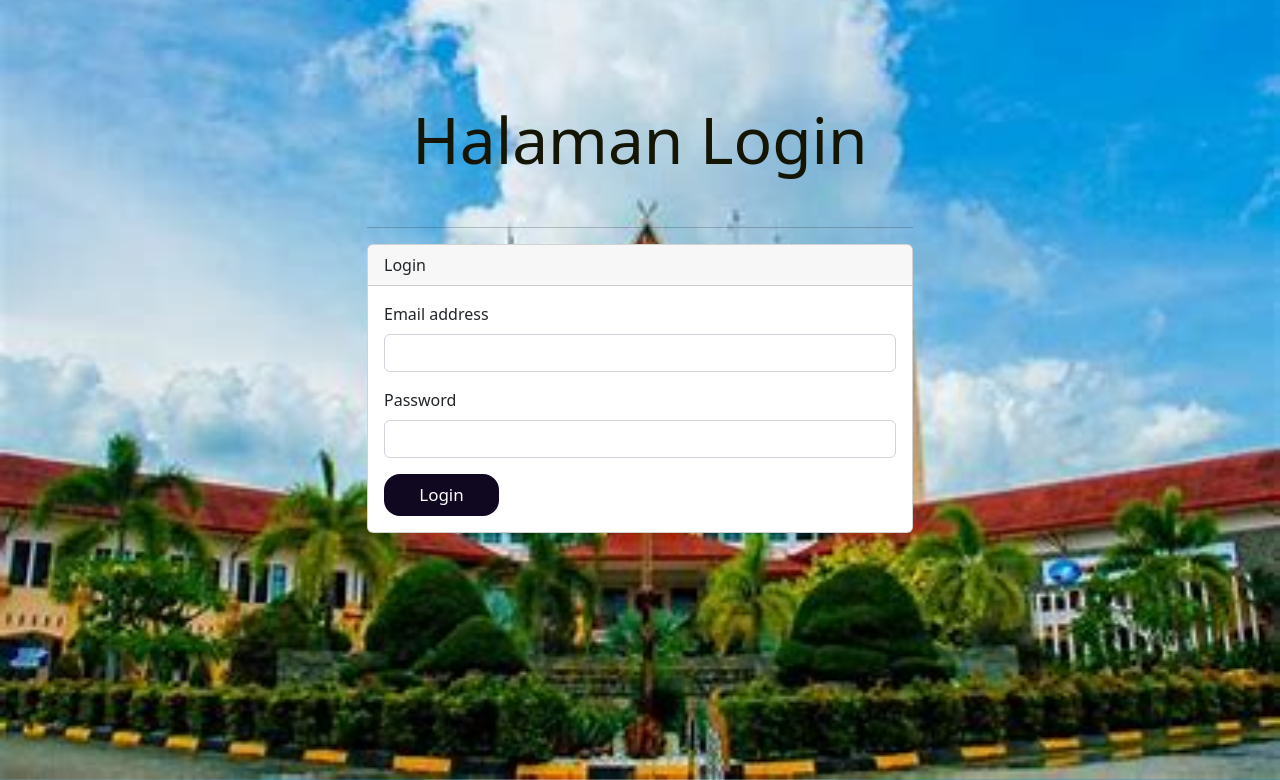
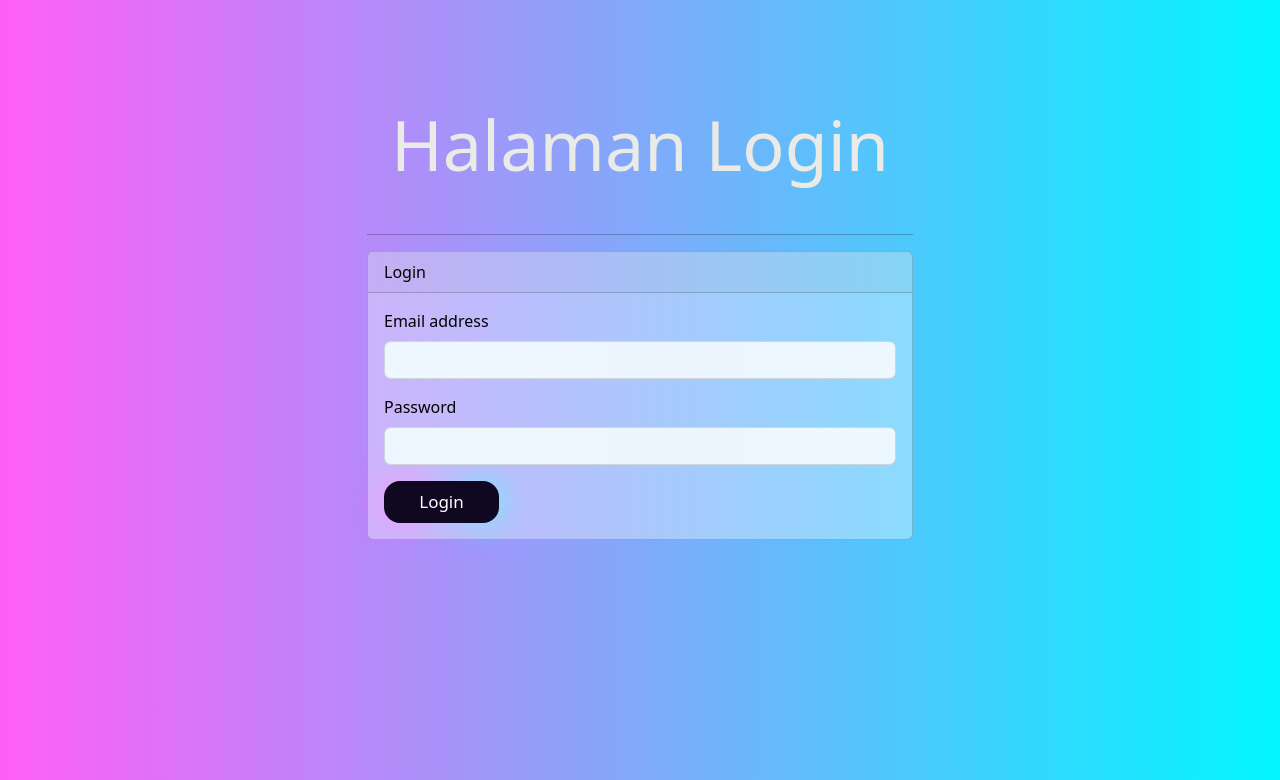
Before and after one commit to ziliwu159/tb1, a Flask app: page / in a window 1280 px wide. Shown: the top 780 px of the page. Run offline with Flask 3, Linux system fonts and the light colour scheme; some libraries are stand-ins or nearby versions.

Commit message:
udah selesai login&semesternya

```diff
--- a/Templates/login.html
+++ b/Templates/login.html
@@ -39,7 +39,6 @@
 
 
                 <div class="card-body">
-                  <div class="login-box"></div>
                     <form action="/verifikasi-login" method="POST">
 
                         <div class="mb-3">
--- a/Templates/matakuliah/data-kuliah-prodi/main.html
+++ b/Templates/matakuliah/data-kuliah-prodi/main.html
@@ -38,6 +38,7 @@
             <td>Deskripsi </td>
             <td>SKS</td>
             <td>Program Studi</td>
+            <td>Semester</td>
             <td>Aksi</td>
           </tr>
         </thead>
--- a/Templates/matakuliah/data-kuliah-prodi/matkul.html
+++ b/Templates/matakuliah/data-kuliah-prodi/matkul.html
@@ -8,6 +8,7 @@ path == '/matakuliah/IF' %}
     <td>{{item.2}}</td>
     <td>{{item.3}}</td>
     <td>{{item.4}}</td>
+    <td>{{item.5}}</td>
 
     <td>
       <a href="/matakuliah/edit/{{item.0}}" class="btn btn-primary"
@@ -33,6 +34,7 @@ path == '/matakuliah/IF' %}
     <td>{{item.2}}</td>
     <td>{{item.3}}</td>
     <td>{{item.4}}</td>
+    <td>{{item.5}}</td>
 
     <td>
       <a href="/matakuliah/edit/{{item.0}}" class="btn btn-primary"
@@ -58,6 +60,7 @@ path == '/matakuliah/IF' %}
     <td>{{item.2}}</td>
     <td>{{item.3}}</td>
     <td>{{item.4}}</td>
+    <td>{{item.5}}</td>
 
     <td>
       <a href="/matakuliah/edit/{{item.0}}" class="btn btn-primary"
@@ -83,6 +86,7 @@ path == '/matakuliah/IF' %}
     <td>{{item.2}}</td>
     <td>{{item.3}}</td>
     <td>{{item.4}}</td>
+    <td>{{item.5}}</td>
 
     <td>
       <a href="/matakuliah/edit/{{item.0}}" class="btn btn-primary"
@@ -108,6 +112,7 @@ path == '/matakuliah/IF' %}
     <td>{{item.2}}</td>
     <td>{{item.3}}</td>
     <td>{{item.4}}</td>
+    <td>{{item.5}}</td>
 
     <td>
       <a href="/matakuliah/edit/{{item.0}}" class="btn btn-primary"
@@ -133,6 +138,7 @@ path == '/matakuliah/IF' %}
     <td>{{item.2}}</td>
     <td>{{item.3}}</td>
     <td>{{item.4}}</td>
+    <td>{{item.5}}</td>
 
     <td>
       <a href="/matakuliah/edit/{{item.0}}" class="btn btn-primary"
--- a/app.py
+++ b/app.py
@@ -63,7 +63,7 @@ def dashboard():
 @app.route('/mahasiswa', methods = ['GET'])
 def data_mahasiswa():
     cur = mysql.connection.cursor()
-    cur.execute('SELECT id,nim,nama_lengkap,alamat FROM students ORDER BY nama_lengkap')
+    cur.execute('SELECT id,nim,nama_lengkap,alamat FROM students ORDER BY id')
     data = cur.fetchall()
     cur.close()
     return render_template('mahasiswa/data-mahasiswa.html', mahasiswa = data)
@@ -119,13 +119,10 @@ def delete_contact(id):
     return redirect(url_for('data_mahasiswa'))
 
 
-
-
-
 @app.route('/matakuliah', methods = ['GET'])
 def data_kuliah():
     cur = mysql.connection.cursor()
-    cur.execute('SELECT * FROM mata_kuliah ORDER BY programstudi')
+    cur.execute('SELECT * FROM mata_kuliah ORDER BY kode')
     data = cur.fetchall()
     cur.close()
     return render_template('matakuliah/data-kuliah.html', matakuliah = data)
--- a/static/css/login.css
+++ b/static/css/login.css
@@ -1,17 +1,32 @@
 body {
-  background-image: url("/static/images/poltek.jpeg");
+  background: linear-gradient(
+    to right,
+    rgba(255, 94, 247, 1),
+    rgba(2, 245, 255, 1)
+  );
   height: 15rem;
   margin-top: 150px;
   margin-bottom: 20rem;
   background-size: cover;
   background-position: center;
+  color: rgb(3, 0, 0);
 }
 
-h3{
-  color: rgb(21, 21, 4);
+.display-3 {
+  color: rgb(234, 234, 230);
   text-align: center;
   margin-top: -3rem;
   margin-bottom: 3rem;
+  font-style: bold;
+  font-size: 70px;
+}
+
+.card {
+  background-color: rgba(240, 248, 255, 0.39);
+}
+
+.card input {
+  background-color: rgba(240, 248, 255, 0.97);
 }
 
 .btn {
@@ -25,14 +40,17 @@ h3{
   position: relative;
   background: #100720;
   transition: 0.1s;
-
 }
 
 .btn::after {
-  content: '';
+  content: "";
   width: 100%;
   height: 100%;
-  background: linear-gradient(circle farthest-corner at 10%,20%, rgba(255 ,94 ,247 ,1) 17.8%, rgba(2 ,245 ,255 ,1) 100.2%);
+  background: linear-gradient(
+    to right,
+    rgba(255, 94, 247, 1) 17.8%,
+    rgba(2, 245, 255, 1) 100.2%
+  );
   filter: blur(15px);
   z-index: -1;
   position: absolute;
@@ -40,11 +58,13 @@ h3{
   top: 0;
 }
 
-
 .btn:hover {
   transform: scale(0.9) rotate(3deg);
-  background-color: linear-gradient(to right, rgba(255,94,247,1)1,rgba(2,245,255,1));
+  background: linear-gradient(
+    to right,
+    rgba(255, 94, 247, 1),
+    rgba(2, 245, 255, 1)
+  );
+  background-size: 100%;
   transition: 0.5s;
-  background:#0d8db184;
-
 }
```
Also changed, not shown: Templates/matakuliah/ubah-matakuliah.html (+8 -8 lines).
